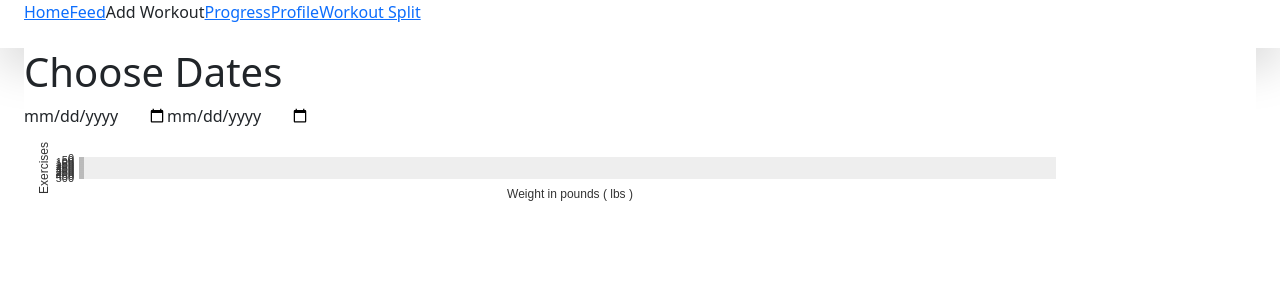
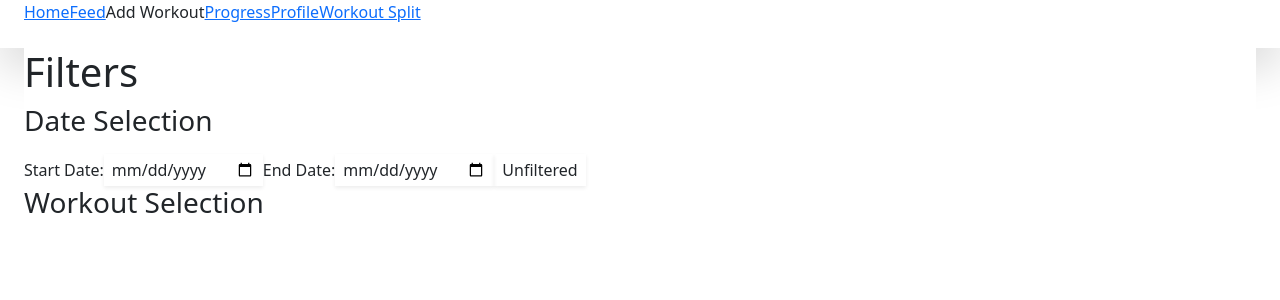
Before and after one commit to ededd9/NoDaysOff, a React (Vite) app: page /Progression in a window 1280 px wide. Shown: the top 300 px of the page. Built offline with nearby package versions, Linux system fonts and the light colour scheme.

Commit message:
added filtering based on date range, working on combining that with workout specific selection as well to render different charts

```diff
--- a/src/pages/Progress.jsx
+++ b/src/pages/Progress.jsx
@@ -1,20 +1,21 @@
-import React, { useState } from "react";
+import React, { useState, useEffect } from "react";
 import { ResponsiveLine } from "@nivo/line";
 export default function Progress({ fullUser }) {
   const [filteredDateStart, setFilteredDateStart] = useState("");
   const [filteredDateEnd, setFilteredDateEnd] = useState("");
+  const [filterDate, setFilterDate] = useState(false);
   console.log(fullUser);
   const workouts = fullUser.map((workout) => workout.exercises);
-  console.log(workouts);
-  //   //console.log(names);
-  //   const weights = workouts.flat().map((weight) => weight.weight);
-  //   console.log(weights);
+  console.log("WORKOUTS", workouts);
+  let workoutNames = [];
   const data = new Map();
   fullUser.forEach((log) => {
     const logDate = new Date(log.date).toISOString().split("T")[0];
-    console.log(logDate);
+    if (filterDate) {
+      if (filteredDateStart <= logDate && logDate <= filteredDateEnd) {
         log.exercises.forEach((ex) => {
           const key = ex.name;
+          workoutNames.push(key);
           console.log("name: ", key);
           const weight = ex.sets.map((set) => set.weight);
           console.log(weight);
@@ -26,303 +27,100 @@ export default function Progress({ fullUser }) {
           }
           data.get(key).push({ x: logDate, y: maxWeight });
         });
+      }
+    } else {
+      console.log(logDate);
+      log.exercises.forEach((ex) => {
+        const key = ex.name;
+        workoutNames.push(key);
+        console.log("name: ", key);
+        const weight = ex.sets.map((set) => set.weight);
+        console.log(weight);
+        const maxWeight = Math.max(...weight);
+
+        console.log("weight", weight);
+        if (!data.has(key)) {
+          data.set(key, []);
+        }
+        data.get(key).push({ x: logDate, y: maxWeight });
       });
-
-  console.log(data);
+    }
+  });
+  //only get unique exercise names
+  const workoutNameSet = new Set(workoutNames);
+  //change it back to an array
+  workoutNames = [...workoutNameSet];
+  console.log(
+    "data being manipulated into libraries perferred structure ",
+    data
+  );
   const finalData = Array.from(data, ([name, points]) => ({
     id: name,
     data: points,
   }));
-  console.log(finalData);
-  //   const data = [
-  //     {
-  //       id: "japan",
-  //       data: [
-  //         {
-  //           x: "plane",
-  //           y: 281,
-  //         },
-  //         {
-  //           x: "helicopter",
-  //           y: 40,
-  //         },
-  //         {
-  //           x: "boat",
-  //           y: 131,
-  //         },
-  //         {
-  //           x: "train",
-  //           y: 34,
-  //         },
-  //         {
-  //           x: "subway",
-  //           y: 76,
-  //         },
-  //         {
-  //           x: "bus",
-  //           y: 294,
-  //         },
-  //         {
-  //           x: "car",
-  //           y: 169,
-  //         },
-  //         {
-  //           x: "moto",
-  //           y: 112,
-  //         },
-  //         {
-  //           x: "bicycle",
-  //           y: 98,
-  //         },
-  //         {
-  //           x: "horse",
-  //           y: 279,
-  //         },
-  //         {
-  //           x: "skateboard",
-  //           y: 35,
-  //         },
-  //         {
-  //           x: "others",
-  //           y: 172,
-  //         },
-  //       ],
-  //     },
-  //     {
-  //       id: "france",
-  //       data: [
-  //         {
-  //           x: "plane",
-  //           y: 20,
-  //         },
-  //         {
-  //           x: "helicopter",
-  //           y: 202,
-  //         },
-  //         {
-  //           x: "boat",
-  //           y: 124,
-  //         },
-  //         {
-  //           x: "train",
-  //           y: 23,
-  //         },
-  //         {
-  //           x: "subway",
-  //           y: 196,
-  //         },
-  //         {
-  //           x: "bus",
-  //           y: 82,
-  //         },
-  //         {
-  //           x: "car",
-  //           y: 267,
-  //         },
-  //         {
-  //           x: "moto",
-  //           y: 65,
-  //         },
-  //         {
-  //           x: "bicycle",
-  //           y: 14,
-  //         },
-  //         {
-  //           x: "horse",
-  //           y: 168,
-  //         },
-  //         {
-  //           x: "skateboard",
-  //           y: 39,
-  //         },
-  //         {
-  //           x: "others",
-  //           y: 179,
-  //         },
-  //       ],
-  //     },
-  //     {
-  //       id: "us",
-  //       data: [
-  //         {
-  //           x: "plane",
-  //           y: 99,
-  //         },
-  //         {
-  //           x: "helicopter",
-  //           y: 241,
-  //         },
-  //         {
-  //           x: "boat",
-  //           y: 268,
-  //         },
-  //         {
-  //           x: "train",
-  //           y: 250,
-  //         },
-  //         {
-  //           x: "subway",
-  //           y: 174,
-  //         },
-  //         {
-  //           x: "bus",
-  //           y: 282,
-  //         },
-  //         {
-  //           x: "car",
-  //           y: 129,
-  //         },
-  //         {
-  //           x: "moto",
-  //           y: 138,
-  //         },
-  //         {
-  //           x: "bicycle",
-  //           y: 249,
-  //         },
-  //         {
-  //           x: "horse",
-  //           y: 162,
-  //         },
-  //         {
-  //           x: "skateboard",
-  //           y: 19,
-  //         },
-  //         {
-  //           x: "others",
-  //           y: 187,
-  //         },
-  //       ],
-  //     },
-  //     {
-  //       id: "germany",
-  //       data: [
-  //         {
-  //           x: "plane",
-  //           y: 162,
-  //         },
-  //         {
-  //           x: "helicopter",
-  //           y: 282,
-  //         },
-  //         {
-  //           x: "boat",
-  //           y: 224,
-  //         },
-  //         {
-  //           x: "train",
-  //           y: 85,
-  //         },
-  //         {
-  //           x: "subway",
-  //           y: 174,
-  //         },
-  //         {
-  //           x: "bus",
-  //           y: 19,
-  //         },
-  //         {
-  //           x: "car",
-  //           y: 24,
-  //         },
-  //         {
-  //           x: "moto",
-  //           y: 265,
-  //         },
-  //         {
-  //           x: "bicycle",
-  //           y: 110,
-  //         },
-  //         {
-  //           x: "horse",
-  //           y: 250,
-  //         },
-  //         {
-  //           x: "skateboard",
-  //           y: 50,
-  //         },
-  //         {
-  //           x: "others",
-  //           y: 90,
-  //         },
-  //       ],
-  //     },
-  //     {
-  //       id: "norway",
-  //       data: [
-  //         {
-  //           x: "plane",
-  //           y: 31,
-  //         },
-  //         {
-  //           x: "helicopter",
-  //           y: 102,
-  //         },
-  //         {
-  //           x: "boat",
-  //           y: 270,
-  //         },
-  //         {
-  //           x: "train",
-  //           y: 112,
-  //         },
-  //         {
-  //           x: "subway",
-  //           y: 164,
-  //         },
-  //         {
-  //           x: "bus",
-  //           y: 183,
-  //         },
-  //         {
-  //           x: "car",
-  //           y: 225,
-  //         },
-  //         {
-  //           x: "moto",
-  //           y: 39,
-  //         },
-  //         {
-  //           x: "bicycle",
-  //           y: 252,
-  //         },
-  //         {
-  //           x: "horse",
-  //           y: 267,
-  //         },
-  //         {
-  //           x: "skateboard",
-  //           y: 41,
-  //         },
-  //         {
-  //           x: "others",
-  //           y: 4,
-  //         },
-  //       ],
-  //     },
-  //   ];
+  console.log(
+    "final form of data after being manipulated into libraries perferred structure ",
+    finalData
+  );
+
   console.log(filteredDateEnd, filteredDateStart);
+  console.log("NAMES", workoutNames);
   return (
     <>
-      <div className="min-h-screen flex items-center justify-center bg-gray-100">
-        <div className="bg-white p-6 rounded-lg shadow-xl w-full h-[600px] mx-4">
+      <div className=" bg-gray-100 px-4 pt-[80px] flex items-center justify-center">
+        <div className="bg-white p-6 rounded-lg shadow-xl w-[95%] h-[400px] max-w-2xl">
           <div>
-            <h1>Choose Dates</h1>
+            <h1>Filters</h1>
+            <h3>Date Selection</h3>
+            <label>Start Date:</label>
             <input
               placeHolder="Start"
               type="date"
               name="dateTo"
               value={filteredDateStart}
               onChange={(e) => setFilteredDateStart(e.target.value)}
+              className=" mt-2 px-2 py-1 bg-gray-100 hover:bg-gray-200 text-black-800 text-xs font-medium rounded-md transition-colors shadow-sm"
             ></input>
+            <label>End Date:</label>
             <input
               placeHolder="End"
               type="date"
               name="dateFrom"
               value={filteredDateEnd}
               onChange={(e) => setFilteredDateEnd(e.target.value)}
+              className=" mt-2 px-2 py-1 bg-gray-100 hover:bg-gray-200 text-black-800 text-xs font-medium rounded-md transition-colors shadow-sm"
             ></input>
+
+            <button
+              onClick={() =>
+                filterDate ? setFilterDate(false) : setFilterDate(true)
+              }
+              className={`
+    mt-2 px-2 py-1 text-xs font-medium rounded-md transition-colors shadow-sm
+    ${
+      filterDate
+        ? "bg-cyan-200 hover:bg-green-300 text-white-900"
+        : "bg-blue-100 hover:bg-blue-200 text-white-800"
+    }
+  `}
+            >
+              {filterDate ? "Filtered" : "Unfiltered"}
+            </button>
           </div>
+          <h3>Workout Selection</h3>
+          {workoutNames.map((exercise) => {
+            return (
+              <p>
+                {exercise}
+                <input type="checkbox" />
+              </p>
+            );
+          })}
+        </div>
+      </div>
+
+      <div className="min-h-screen flex items-center justify-center bg-gray-100">
+        <div className="bg-white p-6 rounded-lg shadow-xl w-full h-[800px] mx-4">
           <ResponsiveLine /* or Line for fixed dimensions */
             data={finalData}
             margin={{ top: 50, right: 200, bottom: 50, left: 60 }}
```
Lines whose indentation alone changed are shown as unchanged.
